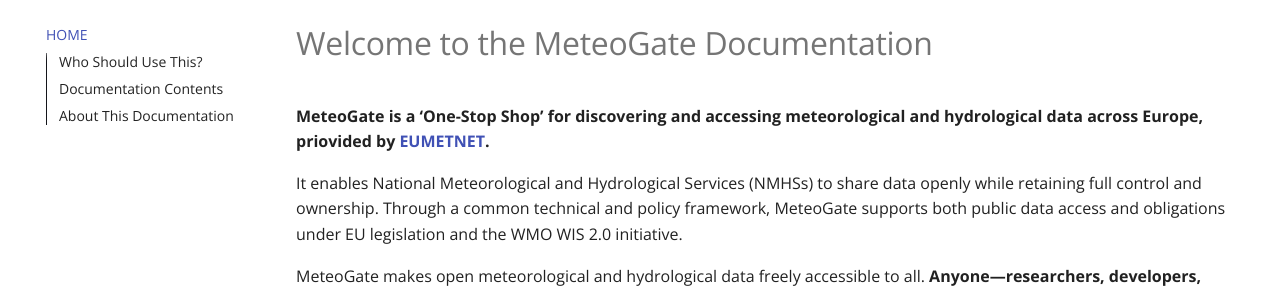
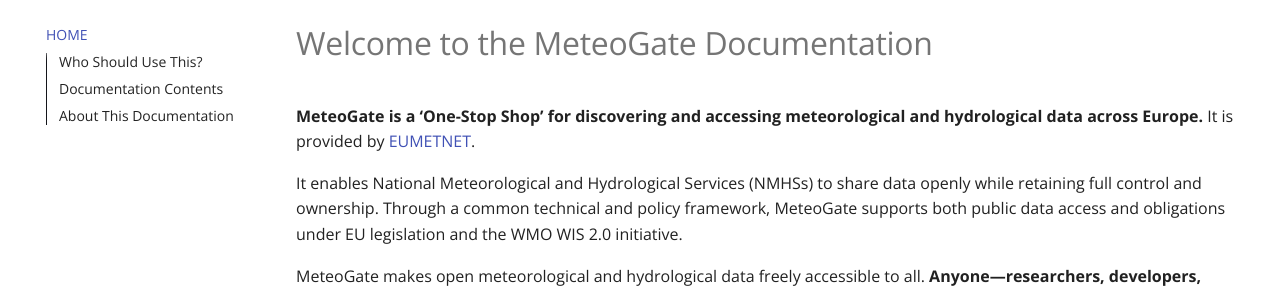
Before and after one commit to EUMETNET/meteogate-documentation, an MkDocs documentation site: the page built from docs/index.md, in a window 1280 px wide and 900 px high. Shown: the part 124-416 px from the top of the window. Built offline with MkDocs 1.6.1 and Material for MkDocs 9.7.7, drawn with Linux system fonts in a browser that asks for light colours; comment, search, counter and statistics services are not loaded.

Commit message:
Update index.md

```diff
--- a/docs/index.md
+++ b/docs/index.md
@@ -1,6 +1,6 @@
 # Welcome to the MeteoGate Documentation
 
-**MeteoGate is a ‘One-Stop Shop’ for discovering and accessing meteorological and hydrological data across Europe, priovided by [EUMETNET](https://www.eumetnet.eu/).**
+**MeteoGate is a ‘One-Stop Shop’ for discovering and accessing meteorological and hydrological data across Europe.** It is provided by [EUMETNET](https://www.eumetnet.eu/).
 
 It enables National Meteorological and Hydrological Services (NMHSs) to share data openly while retaining full control and ownership. Through a common technical and policy framework, MeteoGate supports both public data access and obligations under EU legislation and the WMO WIS 2.0 initiative.
 
```
